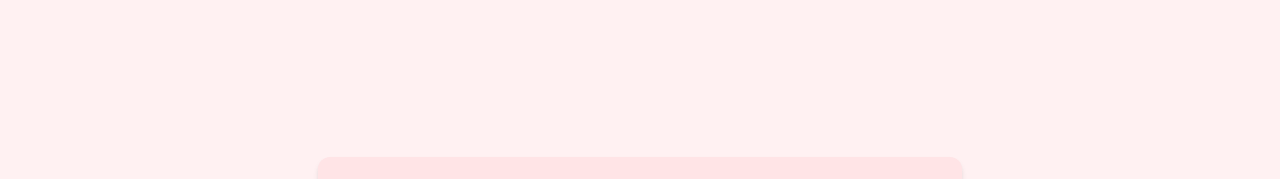
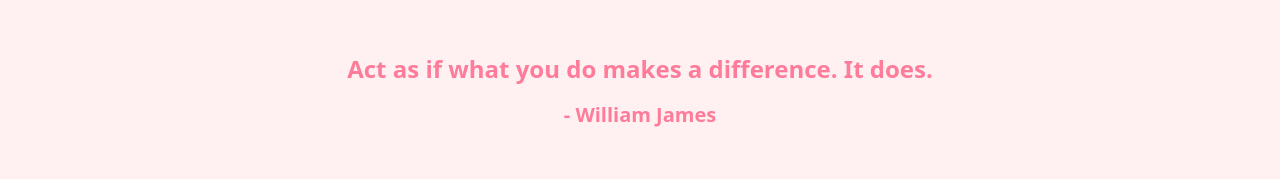
Before and after one commit to cherryontech/strawberry-swirl, a React (Vite) app: page / in a window 1280 px wide. Shown: the part 147-326 px from the top of the page. Built offline with nearby package versions, Linux system fonts and the light colour scheme; no server answers.

Commit message:
Added Motivational Quotes feature

```diff
--- a/src/App.jsx
+++ b/src/App.jsx
@@ -1,8 +1,10 @@
 import ApplicationForm from "./components/ApplicationForm";
+import MotivationalQuotes from "./components/MotivationalQuotes";
 
 function App() {
   return (
     <div>
+      <MotivationalQuotes />
       <ApplicationForm />
     </div>
   );
--- /dev/null
+++ b/src/components/MotivationalQuotes.jsx
@@ -0,0 +1,70 @@
+import { useEffect, useState } from "react";
+
+const fallbackQuotes = [
+  { q: "Believe you can and you're halfway there.", a: "Theodore Roosevelt" },
+  {
+    q: "Act as if what you do makes a difference. It does.",
+    a: "William James",
+  },
+  {
+    q: "Success is not final, failure is not fatal: It is the courage to continue that counts.",
+    a: "Winston Churchill",
+  },
+];
+
+export default function MotivationalQuotes() {
+  const [quotes, setQuotes] = useState([]);
+  const [currentIndex, setCurrentIndex] = useState(0);
+  const [fade, setFade] = useState(true);
+
+  useEffect(() => {
+    const fetchQuotes = async () => {
+      try {
+        const res = await fetch(
+          "https://api.allorigins.win/get?url=" +
+            encodeURIComponent("https://zenquotes.io/api/quotes"),
+        );
+
+        const result = await res.json();
+        const data = JSON.parse(result.contents);
+        console.log("Fetched quotes via proxy:", data);
+        setQuotes(data.length ? data : fallbackQuotes);
+      } catch (err) {
+        console.error("Failed to fetch quotes, using fallback", err);
+        setQuotes(fallbackQuotes);
+      }
+    };
+    fetchQuotes();
+  }, []);
+
+  useEffect(() => {
+    const interval = setInterval(() => {
+      setFade(false);
+      setTimeout(() => {
+        setCurrentIndex((prev) => (prev + 1) % quotes.length);
+        setFade(true);
+      }, 500);
+    }, 5000);
+
+    return () => clearInterval(interval);
+  }, [quotes]);
+
+  if (!quotes.length) return null;
+
+  const { q, a } = quotes[currentIndex];
+
+  return (
+    <div className="flex flex-col justify-center items-center bg-rose-50 ">
+      <div
+        className={`transition-opacity duration-500 ${fade ? "opacity-100" : "opacity-0 "}`}
+      >
+        <p className="text-xl md:text-2xl text-center font-bold text-rose-500 m-4 mt-50">
+          {q}
+        </p>
+        <p className="text-lg md:text-xl text-center font-bold text-rose-500  mb-4">
+          - {a}
+        </p>
+      </div>
+    </div>
+  );
+}
```
